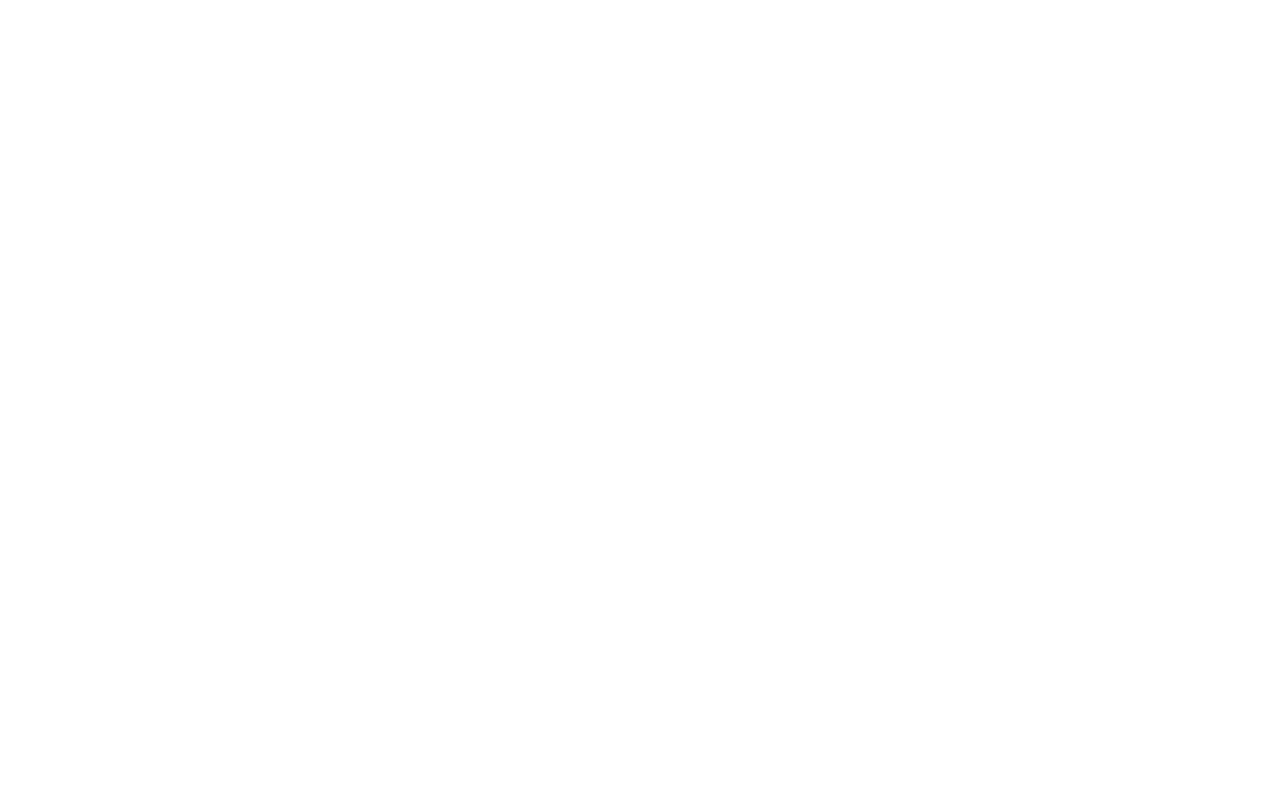
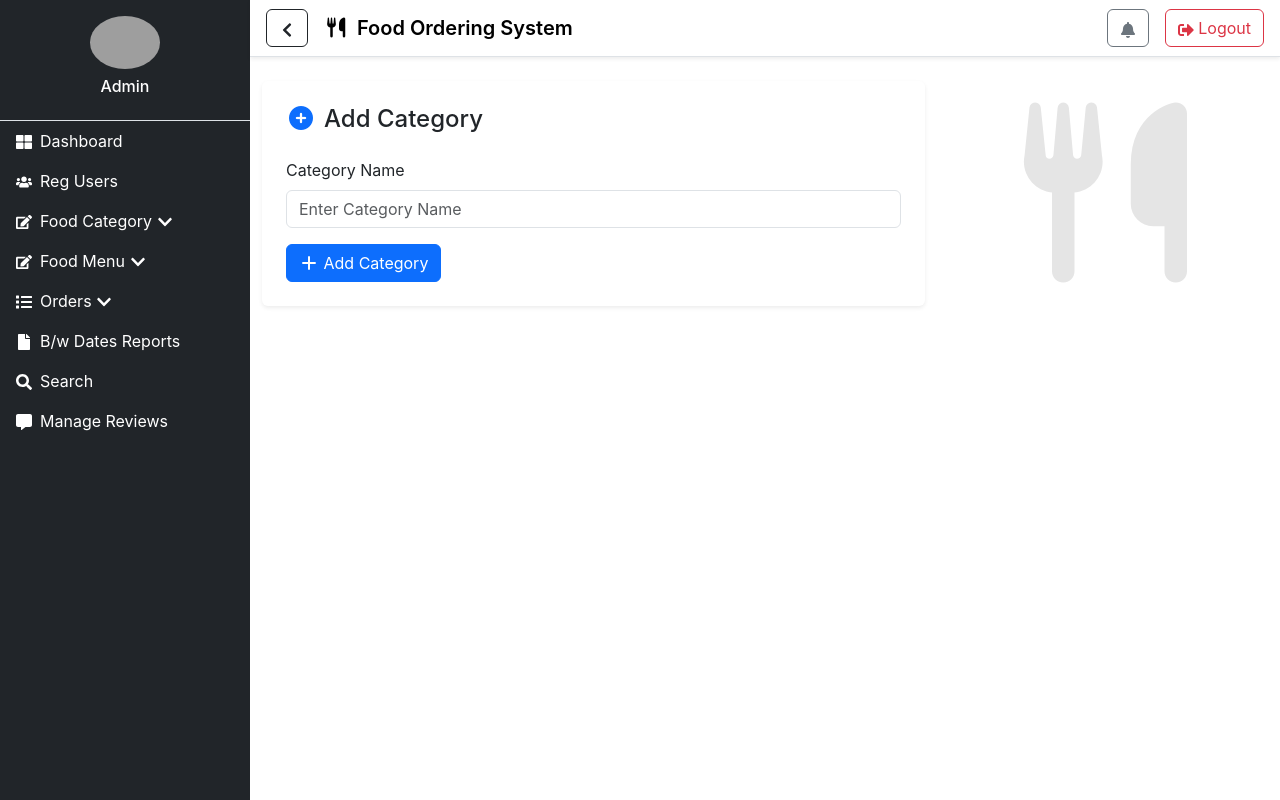
Before and after one commit to Bhed811/DjangoReactProject, a React (Create React App) app in the folder frontend/: page /add-category in a window 1280 px wide. Before the commit this address had no page. Built offline with nearby package versions, Linux system fonts and the light colour scheme; grey boxes are pictures that could not be loaded.

Commit message:
Add Category Page Design

```diff
--- a/frontend/src/App.js
+++ b/frontend/src/App.js
@@ -2,6 +2,7 @@ import {BrowserRouter, Routes, Route} from 'react-router-dom';
 import Home from './pages/Home';
 import AdminLogin from './pages/AdminLogin';
 import AdminDashboard from './pages/AdminDashboard';
+import AddCategory from './pages/AddCategory';
 function App() {
   return (
     <BrowserRouter>
@@ -9,6 +10,7 @@ function App() {
         <Route path="/" element={<Home />}></Route>
         <Route path="/admin-login" element={<AdminLogin/>}></Route>
         <Route path="/admin-dashboard" element={<AdminDashboard/>}></Route>
+        <Route path="/add-category" element={<AddCategory/>}></Route>
       </Routes>
     </BrowserRouter>
   );
--- a/frontend/src/components/AdminSidebar.js
+++ b/frontend/src/components/AdminSidebar.js
@@ -21,7 +21,7 @@ const AdminSidebar = () => {
             </div>
 
             <div className='list-group list-group-flush'>
-                <Link className='list-group-item list-group-item-action bg-dark text-white border-0'>
+                <Link to='/admin-dashboard' className='list-group-item list-group-item-action bg-dark text-white border-0'>
                     <FaThLarge className='me-2 ' />Dashboard</Link>
 
                 <div className='list-group list-group-flush'>
@@ -34,14 +34,13 @@ const AdminSidebar = () => {
             </button>
                 {openMenus.category && (
                     <div className='ps-4'>
-                <Link className='list-group-item list-group-item-action bg-dark text-white border-0'>
+                <Link to='/add-category' className='list-group-item list-group-item-action bg-dark text-white border-0'>
                     Add Category</Link>
 
                 <Link className='list-group-item list-group-item-action bg-dark text-white border-0'>
                     Manage Category</Link>
             </div>
                 )}
-
 
             <button onClick={() => toggleMenu('food')} className='list-group-item list-group-item-action bg-dark text-white border-0'>
                 <FaEdit className='me-2 '/>Food Menu {openMenus.food ? <FaChevronUp/> : <FaChevronDown/>}
--- /dev/null
+++ b/frontend/src/pages/AddCategory.js
@@ -0,0 +1,63 @@
+import React, {useState} from 'react'
+import AdminLayout from '../components/AdminLayout'
+import { FaUser, FaSignInAlt } from 'react-icons/fa'
+import { toast, ToastContainer, toastContainer } from 'react-toastify'
+import 'react-toastify/dist/ReactToastify.css'
+
+const AddCategory = () => {
+    const [categoryName, setCategoryName]= useState('');
+    const handleSubmit = async (e) => {
+        e.preventDefault();
+        try {
+            const response = await fetch('http://127.0.0.1:8000/api/add-category/', {
+                method: 'POST',
+                headers: { 'Content-Type': 'application/json' },
+                body: JSON.stringify({ category_name: categoryName })
+            })
+
+            const data = await response.json();
+
+            if (response.status === 201) {
+                toast.success(data.message);
+                setCategoryName('');
+            }
+            else {
+                toast.error(data.message);
+            }
+        } catch (error) {
+            console.error(error);
+            toast.error('Error Connecting to server');
+        }
+    };
+
+    return (
+        <AdminLayout>
+            <ToastContainer position='top-right' autoClose={2000} />
+            <div className='row'>
+                <div className='col-md-8'>
+                    <div className='shadow-sm p-4 rounded'>
+                        <h4 className='mb-4'>
+                            <i className='fas fa-plus-circle me-2 text-primary'></i>Add Category
+                        </h4>
+
+                        <form onSubmit={handleSubmit}>
+                    <div className='mb-3'>
+                        <label className='form-label'>
+                            Category Name</label>
+                        <input type="text" className='form-control' value={categoryName} onChange={(e) => setCategoryName(e.target.value)} placeholder='Enter Category Name' required/>
+                    </div>
+
+                    <button type='submit' className='btn btn-primary'>
+                        <i className='fas fa-plus'></i> Add Category</button>
+                </form>
+                    </div>
+                </div>
+                <div className='col-md-4 d-flex justify-content-center align-items-center'>
+                    <i className='fas fa-utensils' style={{ fontSize: '180px' , color: '#e5e5e5'}}></i>
+                </div>
+        </div>
+      </AdminLayout>
+  )
+}
+
+export default AddCategory
```
